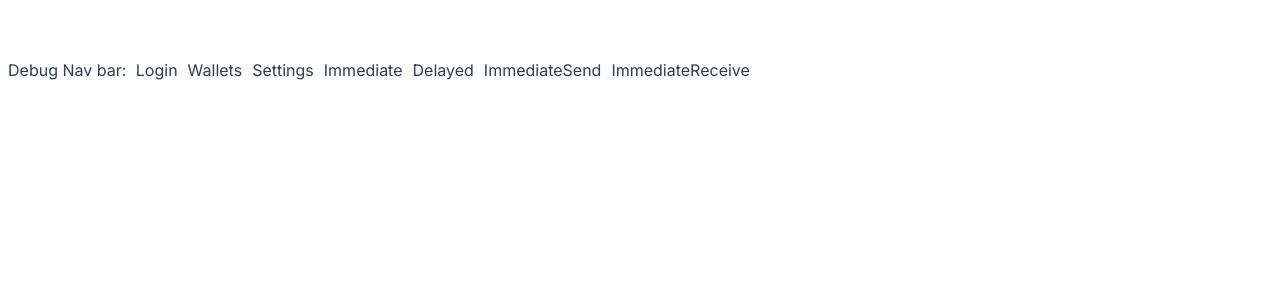
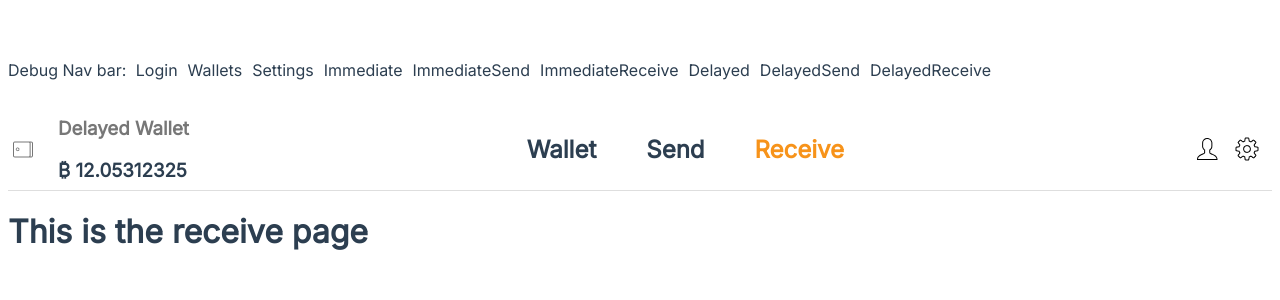
Before and after one commit to epiccurious/arctica-frontend, a Vue app: page /wallets/delayed/receive in a window 1280 px wide. Shown: the top 300 px of the page. Built offline with nearby package versions, Linux system fonts and the light colour scheme.

Commit message:
added placeholder delayed send and receive pages, configured routes

```diff
--- a/src/App.vue
+++ b/src/App.vue
@@ -5,9 +5,11 @@
     <router-link :to="{ name: 'dashboard' }">Wallets</router-link>
     <router-link :to="{ name: 'settings' }">Settings</router-link>
     <router-link :to="{ name: 'immediate' }">Immediate</router-link>
-    <router-link :to="{ name: 'delayed' }">Delayed</router-link>
     <router-link :to="{ name: 'immediateSend' }">ImmediateSend</router-link>
     <router-link :to="{ name: 'immediateReceive' }">ImmediateReceive</router-link>
+    <router-link :to="{ name: 'delayed' }">Delayed</router-link>
+    <router-link :to="{ name: 'delayedSend' }">DelayedSend</router-link>
+    <router-link :to="{ name: 'delayedReceive' }">DelayedReceive</router-link>
   </nav>
   <!-- The above is just a debug menu, will be removed -->
   <router-view/>
--- a/src/router/index.js
+++ b/src/router/index.js
@@ -40,6 +40,18 @@ const routes = [
     component: () => import('../views/delayed/Transactions.vue')
 
    },
+   {
+    path: '/wallets/delayed/send',
+    name: 'delayedSend',
+    component: () => import('../views/delayed/Send.vue')
+
+   },
+   {
+    path: '/wallets/delayed/receive',
+    name: 'delayedReceive',
+    component: () => import('../views/delayed/Receive.vue')
+
+   },
   {
    path: '/settings',
    name: 'settings',
@@ -48,8 +60,7 @@ const routes = [
   },
 ]
 
-//need path for immediate wallet (spend/receive)
-//need path for delayed wallet (spend/receive)
+
 //need path for delayed wallet -> time machine protocol
 //remember to use lazy loading to optimize...
 //remember to use code splitting for dynamic routes to optimize...
--- /dev/null
+++ b/src/views/delayed/Receive.vue
@@ -0,0 +1,22 @@
+<template>
+<div class="page">
+    <NavDelayed/>
+    <h1>This is the receive page</h1>
+</div>
+</template>
+
+
+<script>
+import NavDelayed from '@/components/NavDelayed'
+
+export default {
+  name: 'delayedReceive',
+  components: {
+    NavDelayed
+  },
+}
+</script>
+
+
+<style>
+  </style>
--- /dev/null
+++ b/src/views/delayed/Send.vue
@@ -0,0 +1,22 @@
+<template>
+<div class="page">
+    <NavDelayed/>
+    <h1>This is the send page</h1>
+</div>
+</template>
+
+
+<script>
+import NavDelayed from '@/components/NavDelayed'
+
+export default {
+  name: 'delayedSend',
+  components: {
+    NavDelayed
+  },
+}
+</script>
+
+
+<style>
+  </style>
```
